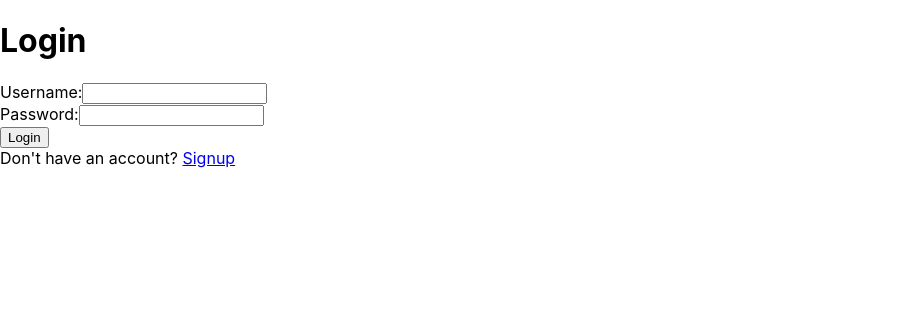
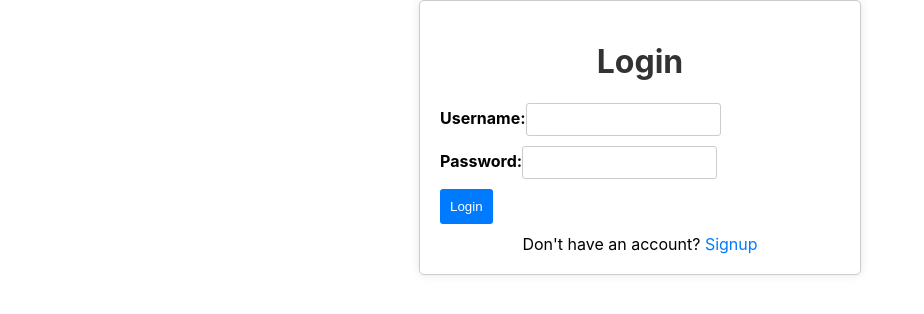
Before and after one commit to ridsashabbir/Listify, a React (Create React App) app in the folder listify/: page / in a window 1280 px wide. Shown: the top 314 px of the page, without its empty margins (0-924 px from the left). Built offline with nearby package versions, Linux system fonts and the light colour scheme.

Commit message:
added css for login screen

```diff
--- /dev/null
+++ b/listify/src/Components/Login.css
@@ -0,0 +1,57 @@
+.login-container {
+    max-width: 400px;
+    margin: 0 auto;
+    padding: 20px;
+    border: 1px solid #ccc;
+    border-radius: 5px;
+    box-shadow: 0 0 10px rgba(0, 0, 0, 0.1);
+    background-color: #fff;
+  }
+
+  h1 {
+    text-align: center;
+    color: #333;
+  }
+
+  form {
+    display: flex;
+    flex-direction: column;
+  }
+
+  label {
+    font-weight: bold;
+  }
+
+  input {
+    margin-bottom: 10px;
+    padding: 8px;
+    border: 1px solid #ccc;
+    border-radius: 3px;
+  }
+
+  button {
+    background-color: #007bff;
+    color: #fff;
+    border: none;
+    border-radius: 3px;
+    padding: 10px;
+    cursor: pointer;
+  }
+
+  button:hover {
+    background-color: #0056b3;
+  }
+
+  .link {
+    text-align: center;
+    margin-top: 10px;
+  }
+
+  .link a {
+    color: #007bff;
+    text-decoration: none;
+  }
+
+  .link a:hover {
+    text-decoration: underline;
+  }
--- a/listify/src/Components/Login.js
+++ b/listify/src/Components/Login.js
@@ -1,5 +1,6 @@
 import React, { useState } from "react";
-import { Link } from "react-router-dom"; // Import Link
+import { Link } from "react-router-dom";
+import "./Login.css"; // Import the CSS file
 
 function Login() {
   const [username, setUsername] = useState("");
@@ -11,7 +12,7 @@ function Login() {
   };
 
   return (
-    <div>
+    <div className="login-container">
       <h1>Login</h1>
       <form onSubmit={handleLogin}>
         <div>
@@ -36,8 +37,9 @@ function Login() {
           <button type="submit">Login</button>
         </div>
       </form>
-      Don't have an account? <Link to="/signup">Signup</Link>{" "}
-      {/* Link to Signup */}
+      <div className="link">
+        Don't have an account? <Link to="/signup">Signup</Link>
+      </div>
     </div>
   );
 }
--- a/listify/src/Components/Signup.js
+++ b/listify/src/Components/Signup.js
@@ -1,4 +1,5 @@
 import React, { useState } from "react";
+import { Link } from "react-router-dom"; // Import Link
 
 function Signup() {
   const [username, setUsername] = useState("");
@@ -55,6 +56,7 @@ function Signup() {
           <button type="submit">Signup</button>
         </div>
       </form>
+      Done signin <Link to="/addtodos">Add Todos</Link>{" "}
     </div>
   );
 }
```
